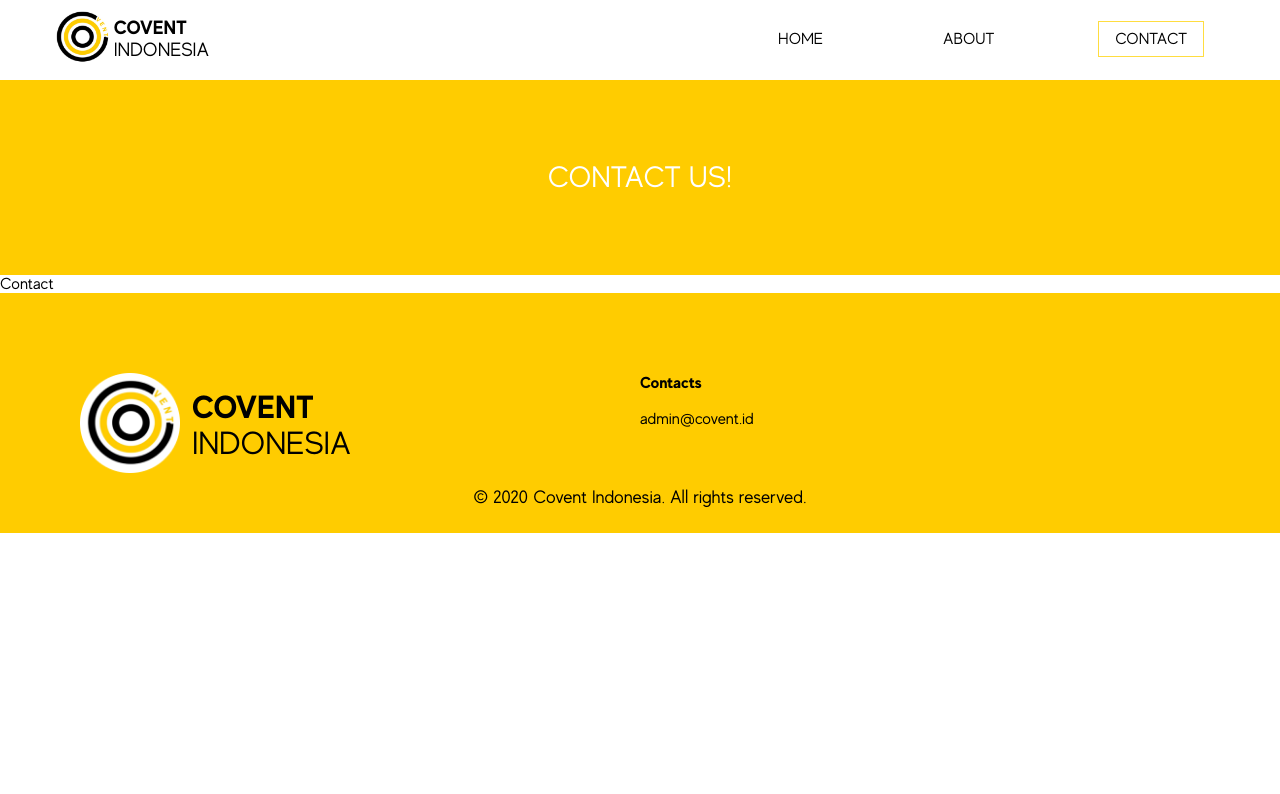
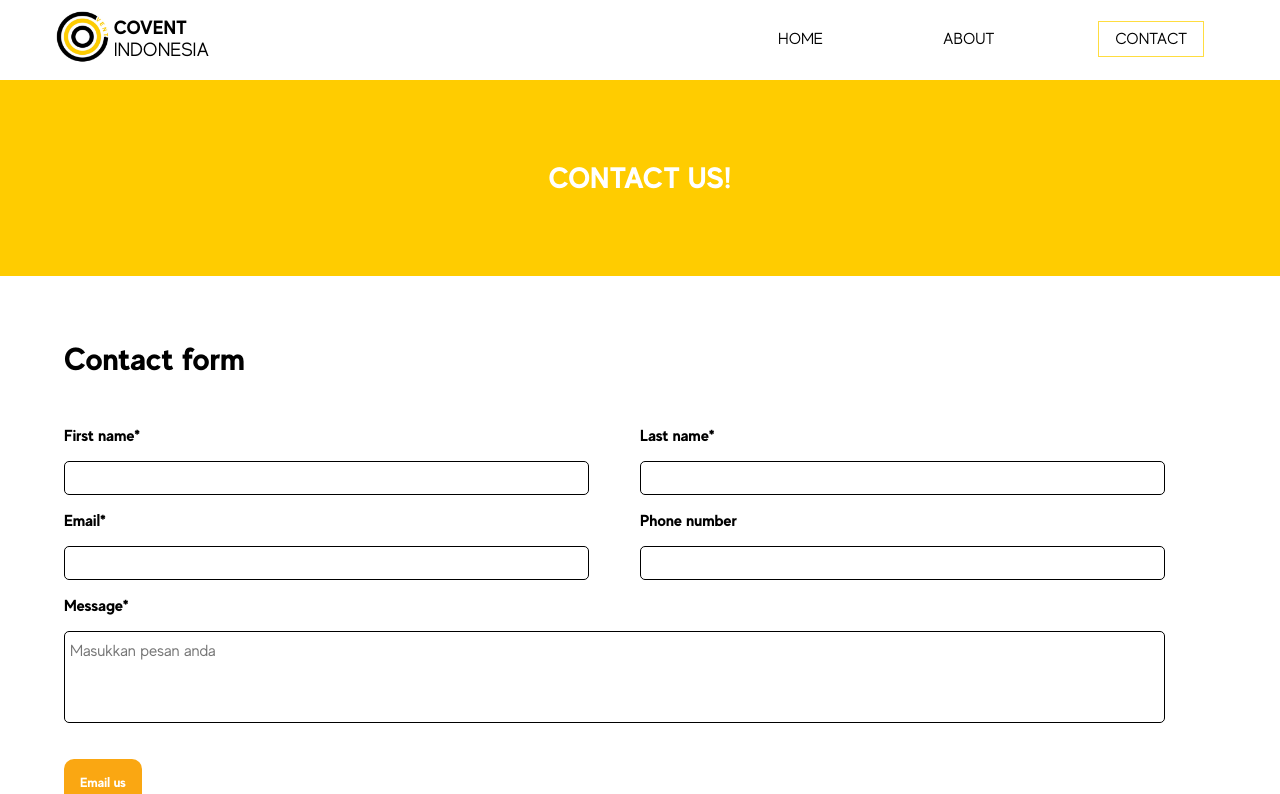
Before and after one commit to idahdam/covent-id, a React (Create React App) app: page /contact in a window 1280 px wide. Shown: the top 794 px of the page. Built offline with nearby package versions, Linux system fonts and the light colour scheme.

Commit message:
contect page

```diff
--- a/src/pages/About.css
+++ b/src/pages/About.css
@@ -1,13 +1,14 @@
 .container {
   margin: auto;
   width: 100%;
-  padding: 5rem 0 5rem 0;
+  padding: 5rem 0 10rem 0;
   background-color: #ffcc00;
 }
 
 .banner {
   text-align: center;
   color: white;
-  font-weight: bold;
+  font-family: "MADE Evolve Sans Bold";
   font-size: 1.85rem;
+  padding-bottom: 5rem;
 }
--- a/src/pages/Contact.css
+++ b/src/pages/Contact.css
@@ -8,6 +8,72 @@
 .banner {
   text-align: center;
   color: white;
-  font-weight: bold;
+  font-family: "MADE Evolve Sans Bold";
   font-size: 1.85rem;
 }
+
+.contact-us-column {
+  float: left;
+  width: 50%;
+}
+
+/* Clear floats after the columns */
+.contact-us-row:after {
+  content: "";
+  display: table;
+  clear: both;
+}
+
+.contact-us-container {
+  background-color: white;
+  padding: 5%;
+}
+
+.contact-us-title {
+  font-family: "MADE Evolve Sans Bold";
+  font-size: 2rem;
+  padding-bottom: 2rem;
+}
+
+.contact-us-input-label {
+  font-family: "MADE Evolve Sans Bold";
+  padding-top: 1rem;
+  padding-bottom: 1rem;
+}
+
+.contact-us-input-area {
+  font-family: "MADE Evolve Sans Regular";
+  display: table-cell;
+  width: 90%;
+  padding-left: 5px;
+  height: 2rem;
+  font-size: 1rem;
+  text-decoration: none;
+  border-radius: 5px;
+  border: 1px solid black;
+}
+
+.contact-us-input-message {
+  text-align: left;
+  font-family: "MADE Evolve Sans Regular";
+  display: table-cell;
+  width: 95%;
+  font-size: 1rem;
+  padding-top: 10px;
+  padding-left: 5px;
+  height: 5rem;
+  border-radius: 5px;
+  resize: none;
+  border: 1px solid black;
+}
+
+.contact-us-email-button {
+  margin-top: 2rem;
+  padding: 1rem;
+  color: white;
+  border: none;
+  cursor: pointer;
+  font-family: "MADE Evolve Sans Bold";
+  background-color: #faa712;
+  border-radius: 10px;
+}
--- a/src/pages/Contact.tsx
+++ b/src/pages/Contact.tsx
@@ -7,7 +7,72 @@ const Contact = () => {
       <div className="container">
         <div className="banner">CONTACT US!</div>
       </div>
-      <div>Contact</div>
+      <div className="contact-us-container">
+        <div className="contact-us-title">Contact form</div>
+        <div className="contact-us-row">
+          <div className="contact-us-column">
+            <div className="contact-us-input-each">
+              <div className="contact-us-input-label">
+                <label>First name*</label>
+              </div>
+              <div>
+                <input type="text" className="contact-us-input-area" required />
+              </div>
+              <div className="contact-us-input-label">
+                <label>Email*</label>
+              </div>
+              <div>
+                <input
+                  type="email"
+                  className="contact-us-input-area"
+                  required
+                />
+              </div>
+            </div>
+          </div>
+          <div className="contact-us-column">
+            <div className="contact-us-input-each">
+              <div className="contact-us-input-label">
+                <label>Last name*</label>
+              </div>
+              <div>
+                <input type="text" className="contact-us-input-area" required />
+              </div>
+              <div className="contact-us-input-label">
+                <label>Phone number</label>
+              </div>
+              <div>
+                <input
+                  type="number"
+                  className="contact-us-input-area"
+                  required
+                />
+              </div>
+            </div>
+          </div>
+        </div>
+        <div className="contact-us-message">
+          <div className="contact-us-input-label">
+            <label>Message*</label>
+          </div>
+          <div>
+            <textarea
+              placeholder="Masukkan pesan anda"
+              className="contact-us-input-message"
+              required
+            />
+          </div>
+        </div>
+        <div>
+          <button
+            type="button"
+            className="contact-us-email-button"
+            onClick={() => alert("Still on development.")}
+          >
+            Email us
+          </button>
+        </div>
+      </div>
     </>
   );
 };
--- a/src/pages/Main.css
+++ b/src/pages/Main.css
@@ -153,14 +153,15 @@
 }
 
 .third-left {
-  width: 40%;
+  width: 50%;
 }
 
 .third-right {
-  width: 60%;
+  width: 50%;
 }
 
 .third-main-row-content {
+  margin: auto;
   padding: 8% 5% 0% 5%;
 }
 
@@ -181,5 +182,6 @@
 
 .third-main-row-content-column-map {
   padding-left: 2rem;
-  transform: translate(-5%, -20%);
+  padding-right: 2rem;
+  transform: translate(-25%, -20%);
 }
```
